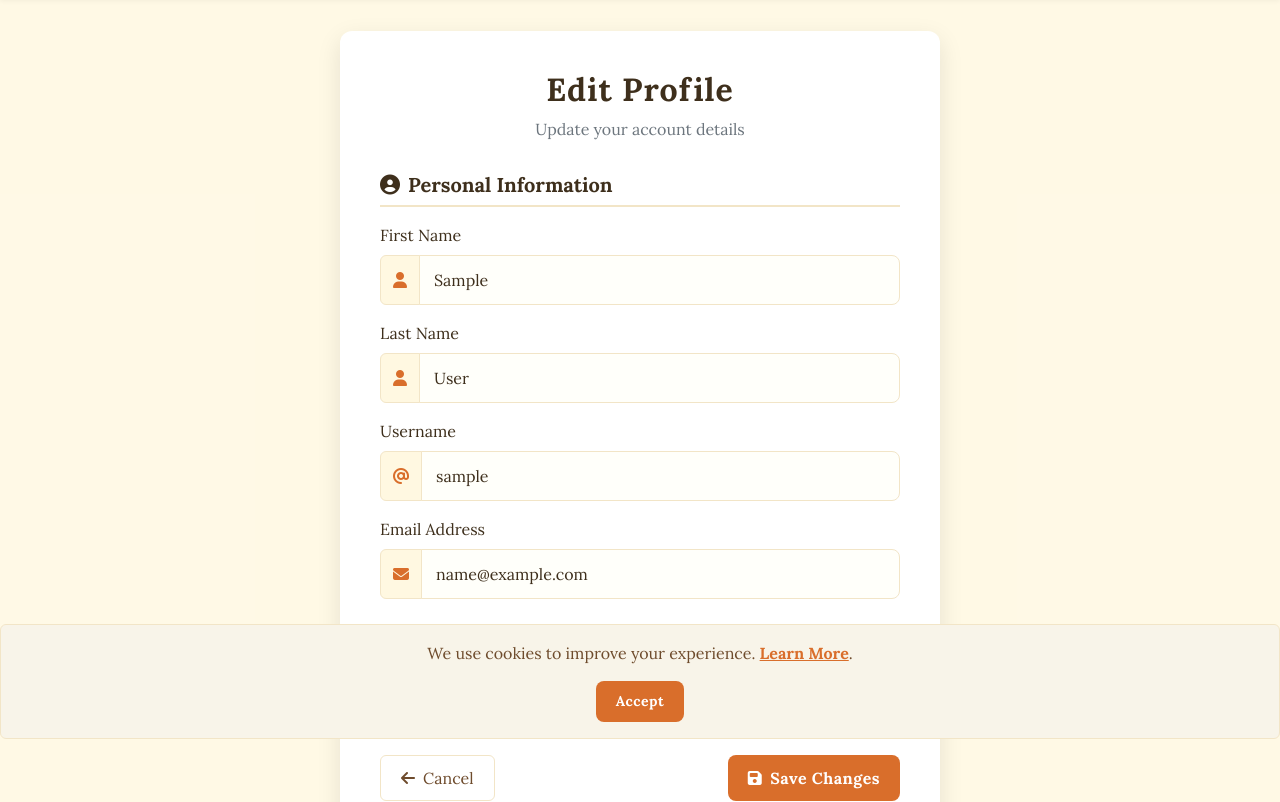
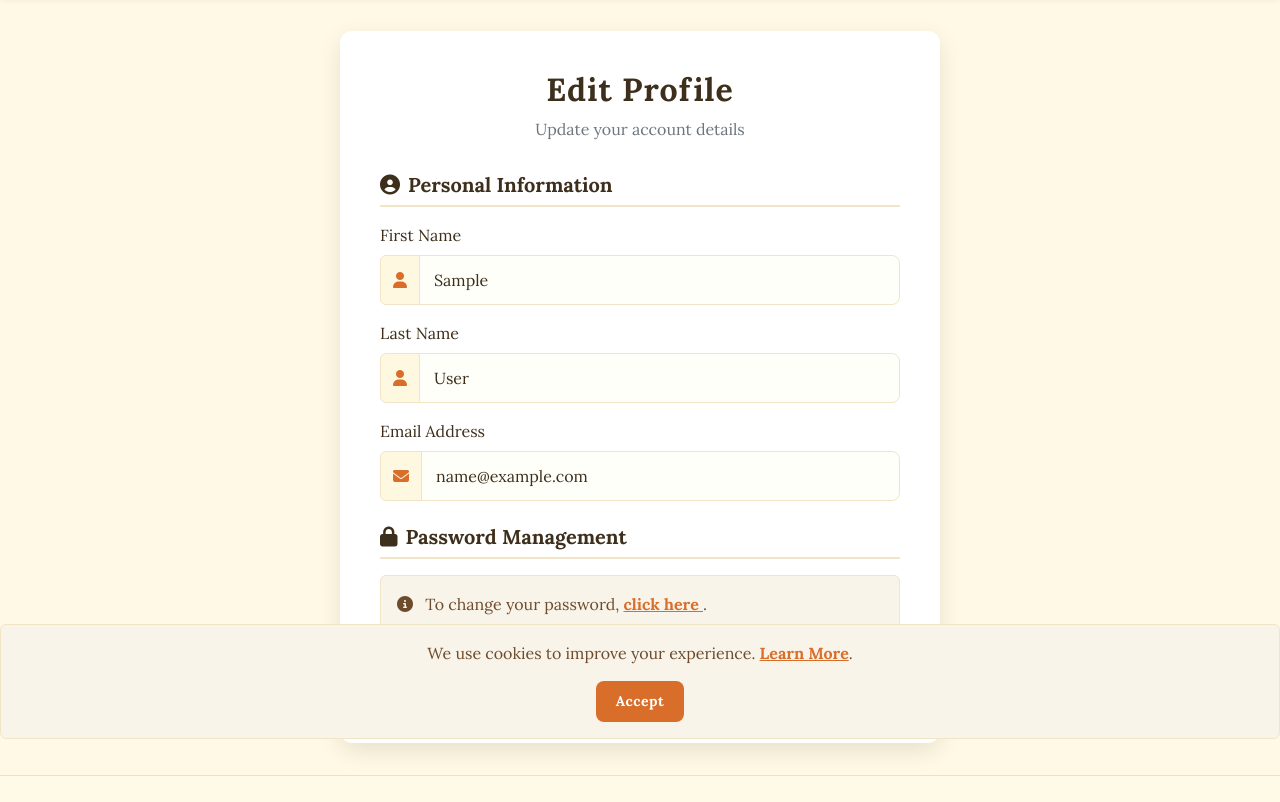
Before and after one commit to PaulD95-git/neverforgotten1, a Django app: page /account/edit/ in a window 1280 px wide. Shown: the part 61-863 px from the top of the page. Run offline with Django 4.2, Linux system fonts and the light colour scheme; the visitor is signed in with stand-in values (Sample User, id 1); some libraries are stand-ins or nearby versions.

Commit message:
fix: remove username field

```diff
--- a/templates/account/edit_profile.html
+++ b/templates/account/edit_profile.html
@@ -61,24 +61,6 @@
           {% endif %}
         </div>
 
-        <!-- Username Field -->
-        <div class="form-group mb-3">
-          <label for="id_username" class="form-label">Username</label>
-          <div class="input-group">
-            <span class="input-group-text"><i class="fas fa-at"></i></span>
-            <input type="text"
-                   name="username"
-                   id="id_username"
-                   class="form-control {% if form.username.errors %}is-invalid{% endif %}"
-                   value="{{ form.username.value|default:user.username }}"
-                   placeholder="{{ user.username }}">
-          </div>
-          {% if form.username.errors %}
-            <div class="invalid-feedback d-block">
-              {{ form.username.errors|join:", " }}
-            </div>
-          {% endif %}
-        </div>
 
         <!-- Email Field -->
         <div class="form-group mb-3">
```
